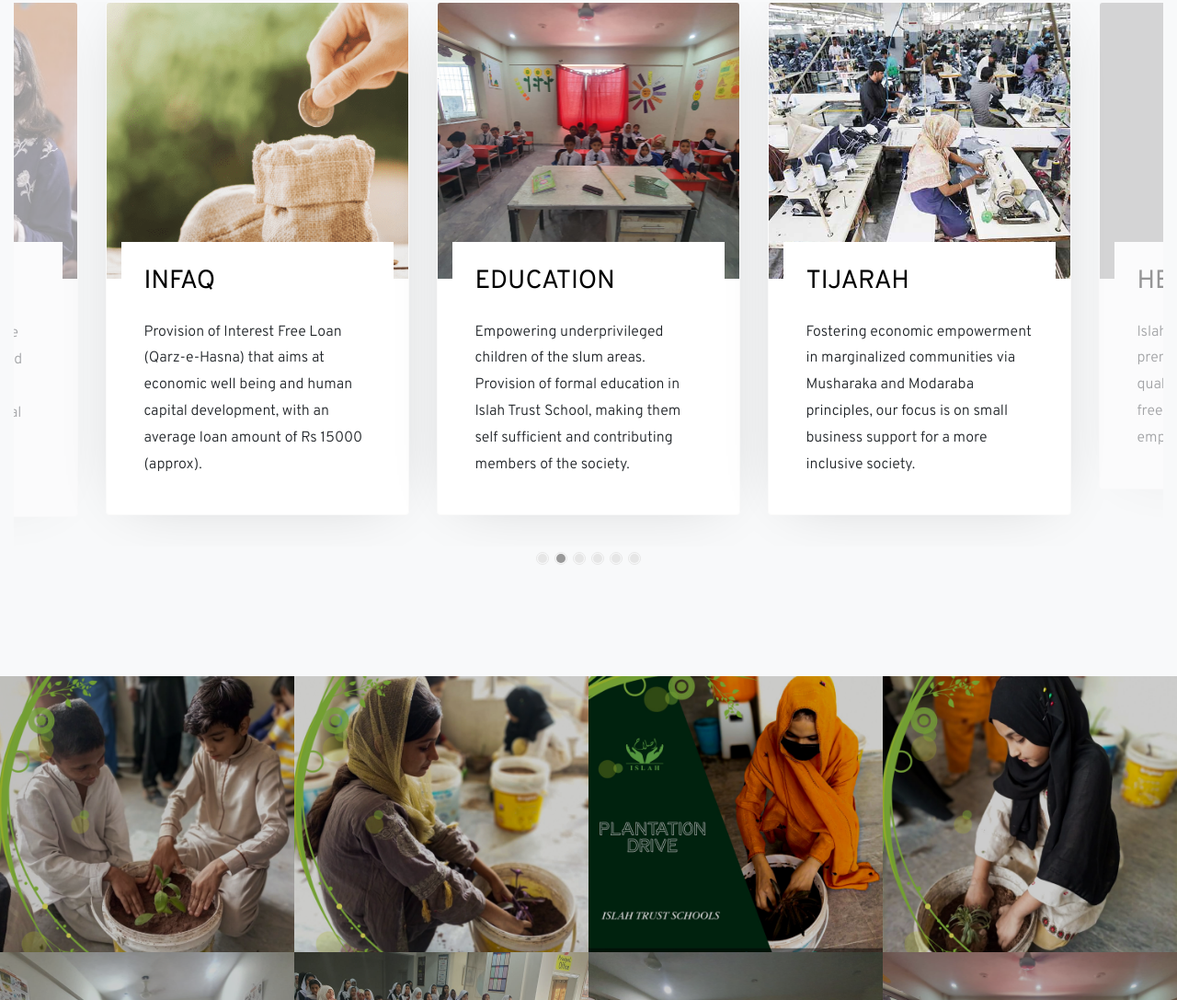
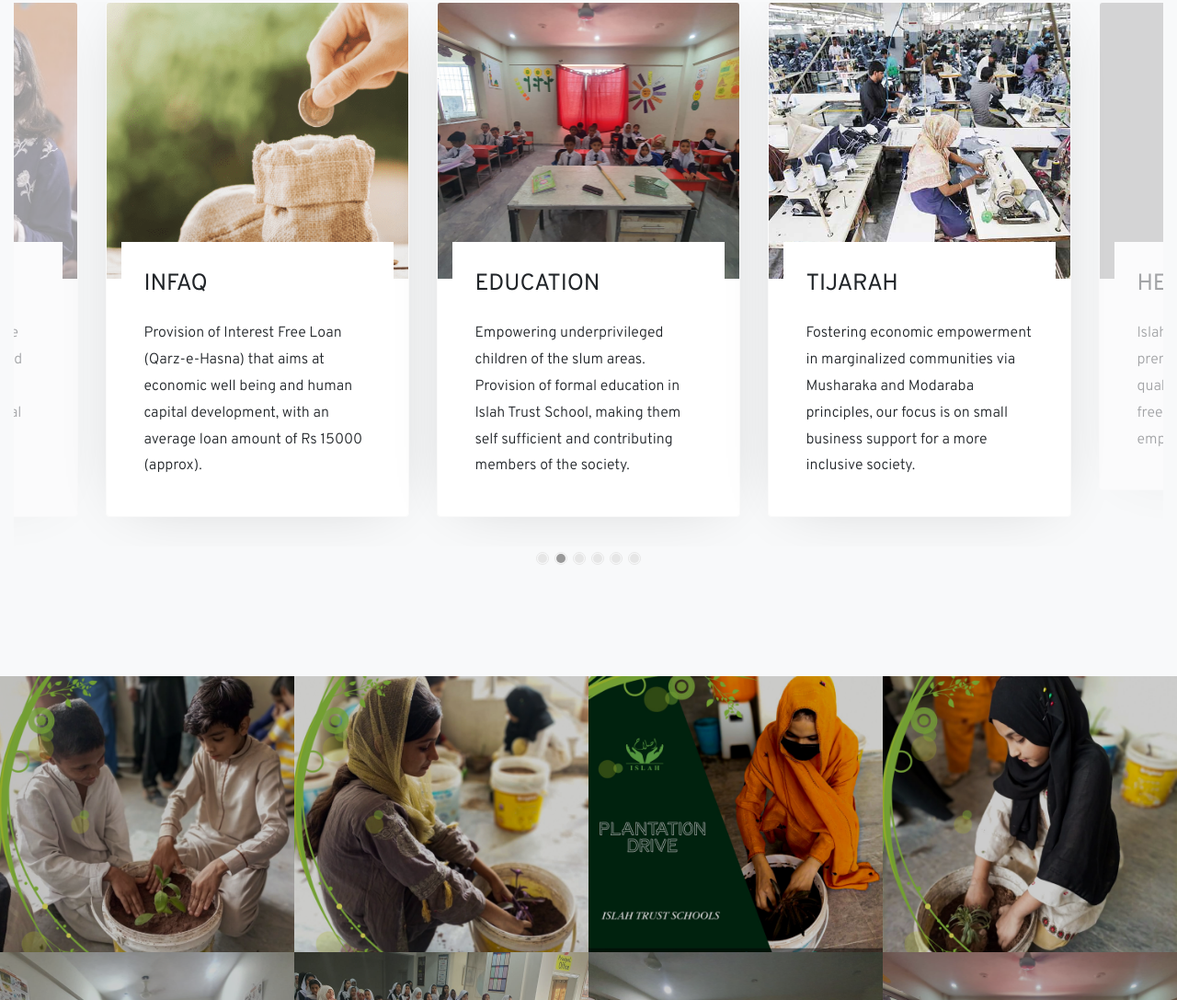
Before and after one commit to ibtihaj214/islahtrustofficial.github.io, a plain HTML site: page index.html in a window 1280 px wide. Shown: the part 1601-2688 px from the top of the page at 92% size. Drawn offline with Linux system fonts and the light colour scheme; some packages are replaced by stand-ins of ours; no server answers; grey boxes are pictures that could not be loaded; files whose address does not match are found by name.

Commit message:
Update index.html

```diff
--- a/index.html
+++ b/index.html
@@ -138,7 +138,7 @@
 	    					<div class="cause-entry">
 		    					<a href="#" class="img " style="background-image: url(images/gallery/21.png);"></a>
 		    					<div class="text p-3 p-md-4" >
-		    						<h3>INFAQ</h3>
+		    						<p style="font-weight: 500; font-size: 25px;">INFAQ</p>
 		    						<p>Provision of Interest Free Loan (Qarz-e-Hasna) that aims at economic well being and human capital development, with an average loan amount of Rs 15000 (approx).</p>
 		    					</div>
 		    				</div>
@@ -147,7 +147,7 @@
 	    					<div class="cause-entry">
 		    					<a href="#" class="img" style="background-image: url(images/gallery/18.jpg);"></a>
 		    					<div class="text p-3 p-md-4" ">
-		    						<h3>EDUCATION</h3>
+		    						<p style="font-weight: 500; font-size: 25px;">EDUCATION</p>
 		    						<p>Empowering underprivileged children of the slum areas. Provision of formal education in Islah Trust School, making them self sufficient and contributing members of the society.</p>
 		    					</div>
 		    				</div>
@@ -156,7 +156,7 @@
 	    					<div class="cause-entry">
 		    					<a href="#" class="img" style="background-image: url(images/gallery/20.jpg);"></a>
 		    					<div class="text p-3 p-md-4" ">
-		    						<h3>TIJARAH</h3>
+		    						<p style="font-weight: 500; font-size: 25px;">TIJARAH</p>
 		    						<p>Fostering economic empowerment in marginalized communities via Musharaka and Modaraba principles, our focus is on small business support for a more inclusive society.</p>
 		    					</div>
 		    				</div>
@@ -165,7 +165,7 @@
 	    					<div class="cause-entry">
 		    					<a href="#" class="img" style="background-image: url(images/gallery/23.jpg);"></a>
 		    					<div class="text p-3 p-md-4">
-		    						<h3>HEALTH CARE</h3>
+		    						<p style="font-weight: 500; font-size: 25px;">HEALTH CARE</p>
 		    						<p>Islah Trust Hospital guarantees premium medical care from qualified professionals. We extend free healthcare to those in need, emphasizing their well-being.</p>
 		    					</div>
 		    				</div>
@@ -174,7 +174,7 @@
 	    					<div class="cause-entry">
 		    					<a href="#" class="img" style="background-image: url(images/gallery/24.jpg);"></a>
 		    					<div class="text p-3 p-md-4">
-		    						<p>Langar<p>
+		    						<p style="font-weight: 500; font-size: 25px;">Langar<p>
 		    						<p>Serving 1500 people daily in the twin cities, we provide top-quality food prepared and distributed under strict supervision, ensuring access to nutritious meals.</p>
 		    					</div>
 		    				</div>
```
